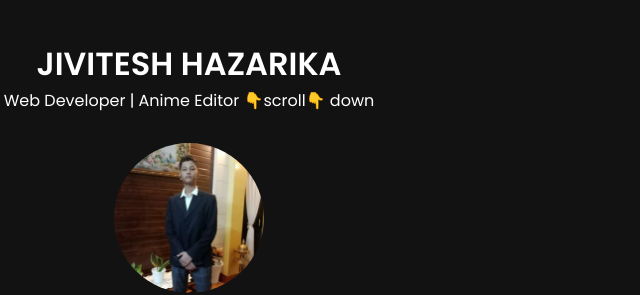
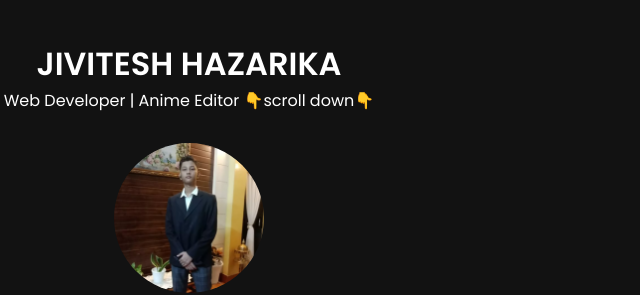
Before and after one commit to Jiv-web/Myweb, a plain HTML site: page index.html in a window 1280 px wide. Shown: the top 295 px of the page, 451-1091 px from the left. Drawn offline with Linux system fonts and the light colour scheme.

Commit message:
Update index.html

```diff
--- a/index.html
+++ b/index.html
@@ -13,7 +13,8 @@
     <header>
         <h1>JIVITESH HAZARIKA</h1>
         <p>Web Developer | Anime Editor
-                             👇scroll👇 down</p>
+
+               👇scroll down👇</p>
     </header>
 
     <section class="about">
```
